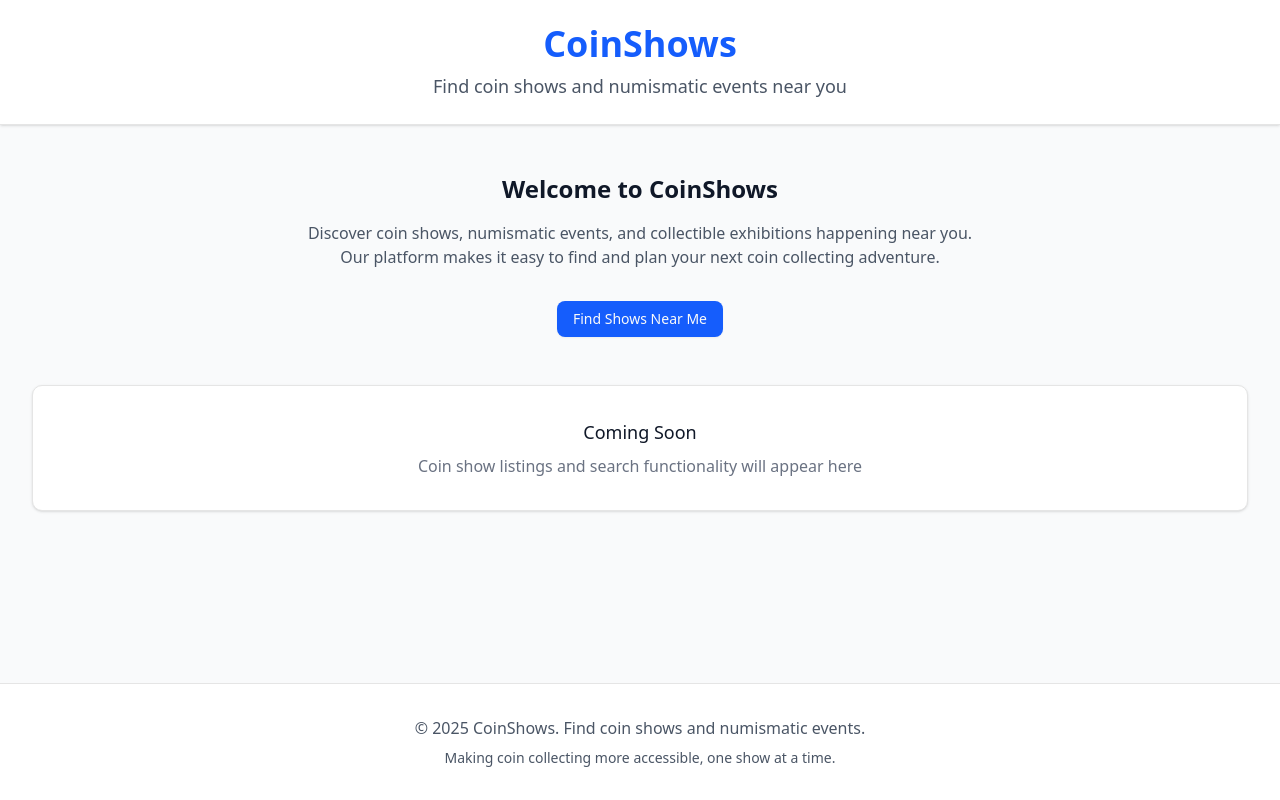
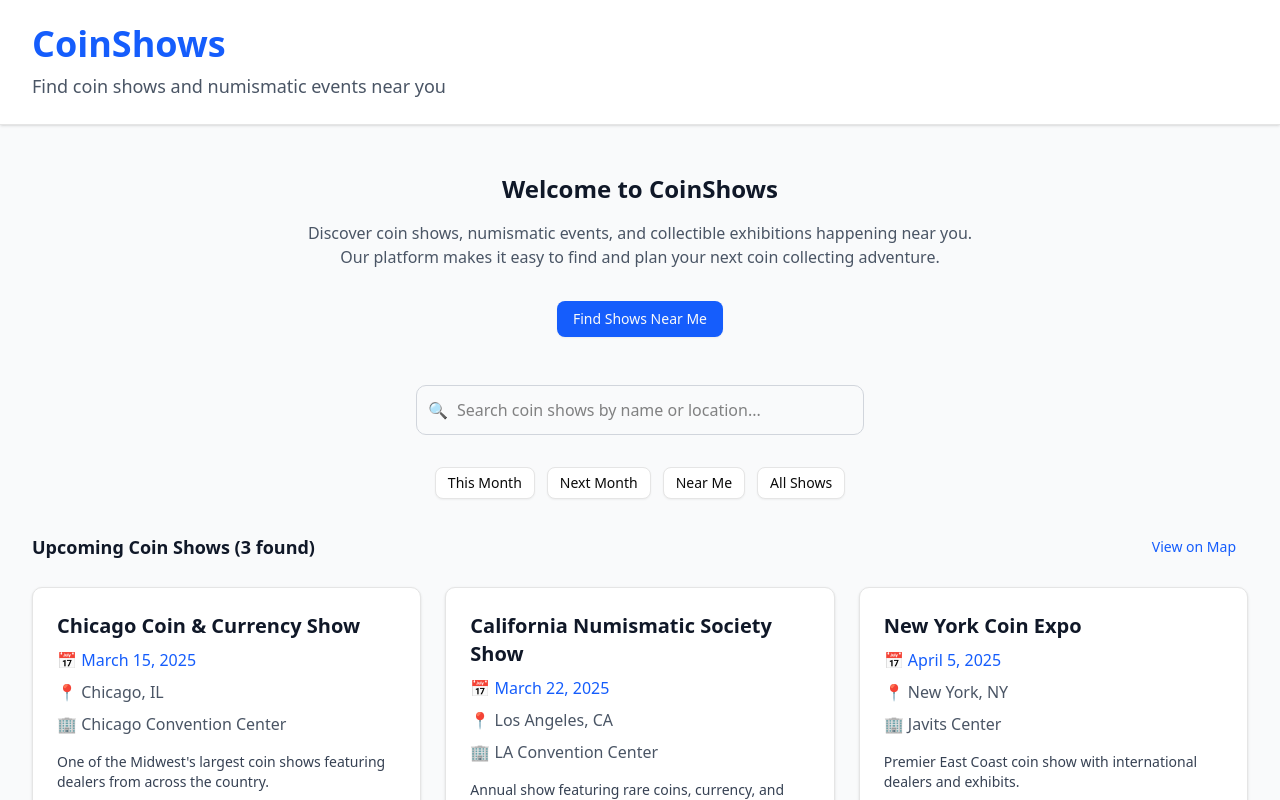
Before and after one commit to PragTheDev/Coinshows, a Next.js app: page / in a window 1280 px wide. Shown: the top 800 px of the page. Built offline with nearby package versions, Linux system fonts and the light colour scheme.

Commit message:
changes made

```diff
--- a/app/page.js
+++ b/app/page.js
@@ -1,16 +1,49 @@
 import { Button } from "@/components/ui/button";
+
+// Sample coin show data (temporary - later we'll get this from a database)
+const sampleShows = [
+  {
+    id: 1,
+    name: "Chicago Coin & Currency Show",
+    date: "March 15, 2025",
+    location: "Chicago, IL",
+    venue: "Chicago Convention Center",
+    description:
+      "One of the Midwest's largest coin shows featuring dealers from across the country.",
+  },
+  {
+    id: 2,
+    name: "California Numismatic Society Show",
+    date: "March 22, 2025",
+    location: "Los Angeles, CA",
+    venue: "LA Convention Center",
+    description:
+      "Annual show featuring rare coins, currency, and collectibles.",
+  },
+  {
+    id: 3,
+    name: "New York Coin Expo",
+    date: "April 5, 2025",
+    location: "New York, NY",
+    venue: "Javits Center",
+    description:
+      "Premier East Coast coin show with international dealers and exhibits.",
+  },
+];
 
 export default function Home() {
   return (
     <div className="min-h-screen bg-gray-50 flex flex-col">
       {/* Header */}
       <header className="bg-white shadow-sm border-b">
-        <div className="max-w-7xl mx-auto px-4 sm:px-6 lg:px-8 py-6">
-          <div className="text-center">
-            <h1 className="text-4xl font-bold text-blue-600">CoinShows</h1>
-            <p className="text-gray-600 mt-2 text-lg">
-              Find coin shows and numismatic events near you
-            </p>
+        <div className="px-4 sm:px-6 lg:px-8 py-6">
+          <div className="flex justify-start items-center">
+            <div>
+              <h1 className="text-4xl font-bold text-blue-600">CoinShows</h1>
+              <p className="text-gray-600 mt-2 text-lg">
+                Find coin shows and numismatic events near you
+              </p>
+            </div>
           </div>
         </div>
       </header>
@@ -31,14 +64,71 @@ export default function Home() {
           </Button>
         </div>
 
-        {/* Placeholder for future content */}
-        <div className="bg-white rounded-lg shadow-sm border p-8 text-center">
-          <h3 className="text-lg font-medium text-gray-900 mb-2">
-            Coming Soon
+        {/* Search Bar */}
+        <div className="mb-8">
+          <div className="max-w-md mx-auto">
+            <div className="relative">
+              <input
+                type="text"
+                placeholder="Search coin shows by name or location..."
+                className="w-full px-4 py-3 pl-10 border border-gray-300 rounded-lg focus:ring-2 focus:ring-blue-500 focus:border-transparent"
+              />
+              <div className="absolute inset-y-0 left-0 pl-3 flex items-center">
+                <span className="text-gray-400">🔍</span>
+              </div>
+            </div>
+          </div>
+        </div>
+
+        {/* Quick Filter Buttons */}
+        <div className="mb-8">
+          <div className="flex flex-wrap justify-center gap-3">
+            <Button variant="outline" size="sm" className="text-sm">
+              This Month
+            </Button>
+            <Button variant="outline" size="sm" className="text-sm">
+              Next Month
+            </Button>
+            <Button variant="outline" size="sm" className="text-sm">
+              Near Me
+            </Button>
+            <Button variant="outline" size="sm" className="text-sm">
+              All Shows
+            </Button>
+          </div>
+        </div>
+
+        {/* Results Header */}
+        <div className="flex justify-between items-center mb-6">
+          <h3 className="text-lg font-semibold text-gray-900">
+            Upcoming Coin Shows ({sampleShows.length} found)
           </h3>
-          <p className="text-gray-500">
-            Coin show listings and search functionality will appear here
-          </p>
+          <Button variant="ghost" size="sm" className="text-blue-600">
+            View on Map
+          </Button>
+        </div>
+
+        {/* Coin Show Cards */}
+        <div className="grid grid-cols-1 md:grid-cols-2 lg:grid-cols-3 gap-6">
+          {sampleShows.map((show) => (
+            <div
+              key={show.id}
+              className="bg-white rounded-lg shadow-sm border p-6 hover:shadow-md transition-shadow"
+            >
+              <h3 className="text-xl font-semibold text-gray-900 mb-2">
+                {show.name}
+              </h3>
+              <div className="space-y-2 mb-4">
+                <p className="text-blue-600 font-medium">📅 {show.date}</p>
+                <p className="text-gray-600">📍 {show.location}</p>
+                <p className="text-gray-600">🏢 {show.venue}</p>
+              </div>
+              <p className="text-gray-700 text-sm mb-4">{show.description}</p>
+              <Button variant="outline" className="w-full">
+                View Details
+              </Button>
+            </div>
+          ))}
         </div>
       </main>
 
```
